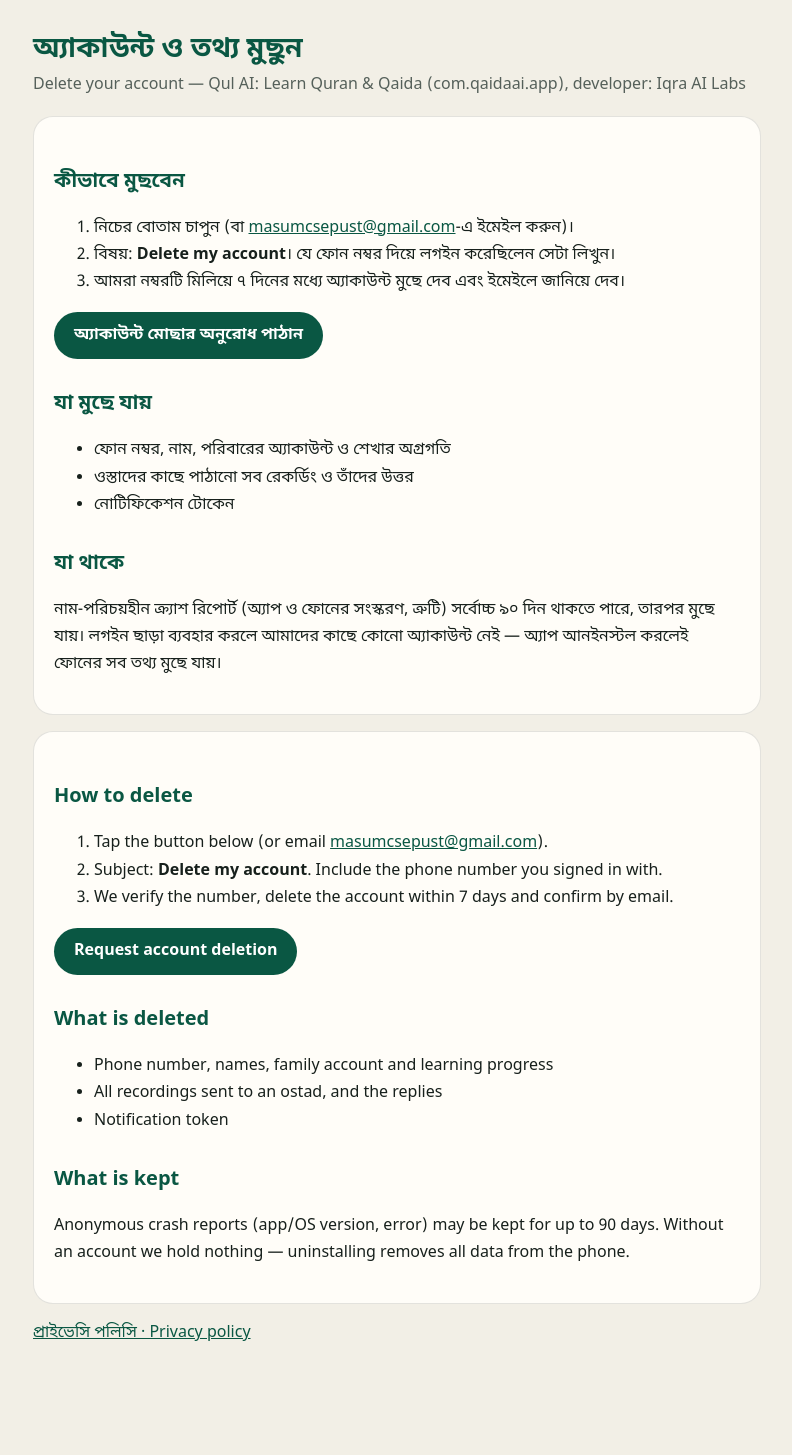
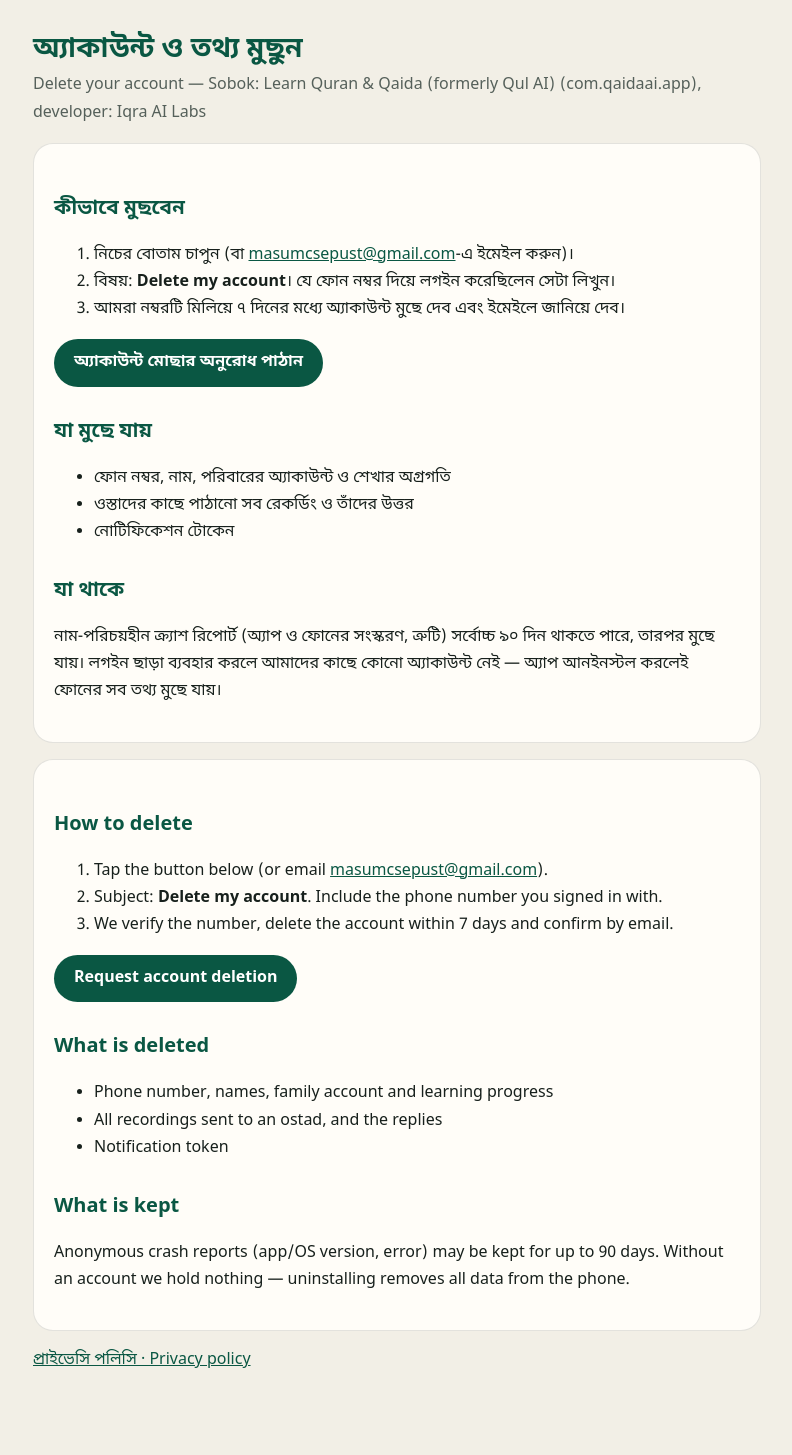
Before and after one commit to masumcsepust/masumcsepust.github.io, a Jekyll site: the page qul/delete-account.html, which Jekyll copies as it is, in a window 1280 px wide. Shown: the whole page, without its empty margins (243-1035 px from the left). Built offline with Jekyll 4.4.1, drawn with Linux system fonts in a browser that asks for light colours; before the commit the page ends 1427 px from its top, so only the background shows below that.

Commit message:
Rename the app on the privacy and account-deletion pages: Qul AI → সবক (Sobok)

```diff
--- a/qul/delete-account.html
+++ b/qul/delete-account.html
@@ -1,9 +1,9 @@
 <!doctype html>
 <html lang="bn"><head><meta charset="utf-8"><meta name="viewport" content="width=device-width,initial-scale=1">
-<title>অ্যাকাউন্ট মুছুন · কুল AI (Qul AI)</title><link rel="stylesheet" href="/qul/style.css"></head>
+<title>অ্যাকাউন্ট মুছুন · সবক (Sobok)</title><link rel="stylesheet" href="/qul/style.css"></head>
 <body><main>
 <h1>অ্যাকাউন্ট ও তথ্য মুছুন</h1>
-<p class="sub">Delete your account — Qul AI: Learn Quran &amp; Qaida (com.qaidaai.app), developer: Iqra AI Labs</p>
+<p class="sub">Delete your account — Sobok: Learn Quran &amp; Qaida (formerly Qul AI) (com.qaidaai.app), developer: Iqra AI Labs</p>
 
 <section class="card">
 <h2>কীভাবে মুছবেন</h2>
@@ -12,7 +12,7 @@
 <li>বিষয়: <b>Delete my account</b>। যে ফোন নম্বর দিয়ে লগইন করেছিলেন সেটা লিখুন।</li>
 <li>আমরা নম্বরটি মিলিয়ে ৭ দিনের মধ্যে অ্যাকাউন্ট মুছে দেব এবং ইমেইলে জানিয়ে দেব।</li>
 </ol>
-<p><a class="btn" href="mailto:masumcsepust@gmail.com?subject=Delete%20my%20account%20(Qul%20AI)&body=Phone%20number%3A%20">অ্যাকাউন্ট মোছার অনুরোধ পাঠান</a></p>
+<p><a class="btn" href="mailto:masumcsepust@gmail.com?subject=Delete%20my%20account%20(Sobok)&body=Phone%20number%3A%20">অ্যাকাউন্ট মোছার অনুরোধ পাঠান</a></p>
 <h2>যা মুছে যায়</h2>
 <ul>
 <li>ফোন নম্বর, নাম, পরিবারের অ্যাকাউন্ট ও শেখার অগ্রগতি</li>
@@ -30,7 +30,7 @@
 <li>Subject: <b>Delete my account</b>. Include the phone number you signed in with.</li>
 <li>We verify the number, delete the account within 7 days and confirm by email.</li>
 </ol>
-<p><a class="btn" href="mailto:masumcsepust@gmail.com?subject=Delete%20my%20account%20(Qul%20AI)&body=Phone%20number%3A%20">Request account deletion</a></p>
+<p><a class="btn" href="mailto:masumcsepust@gmail.com?subject=Delete%20my%20account%20(Sobok)&body=Phone%20number%3A%20">Request account deletion</a></p>
 <h2>What is deleted</h2>
 <ul><li>Phone number, names, family account and learning progress</li><li>All recordings sent to an ostad, and the replies</li><li>Notification token</li></ul>
 <h2>What is kept</h2>
--- a/qul/privacy-policy.html
+++ b/qul/privacy-policy.html
@@ -1,9 +1,9 @@
 <!doctype html>
 <html lang="bn"><head><meta charset="utf-8"><meta name="viewport" content="width=device-width,initial-scale=1">
-<title>প্রাইভেসি পলিসি · কুল AI (Qul AI)</title><link rel="stylesheet" href="/qul/style.css"></head>
+<title>প্রাইভেসি পলিসি · সবক (Sobok)</title><link rel="stylesheet" href="/qul/style.css"></head>
 <body><main>
-<h1>প্রাইভেসি পলিসি — কুল AI</h1>
-<p class="sub">Privacy Policy — Qul AI: Learn Quran &amp; Qaida (com.qaidaai.app) · সর্বশেষ হালনাগাদ: ২১ নভেম্বর ২০২৬</p>
+<h1>প্রাইভেসি পলিসি — সবক</h1>
+<p class="sub">Privacy Policy — Sobok: Learn Quran &amp; Qaida (formerly Qul AI) (com.qaidaai.app) · সর্বশেষ হালনাগাদ: ২১ নভেম্বর ২০২৬</p>
 <div class="lang"><a href="#bn">বাংলা</a><a href="#en">English</a></div>
 
 <section id="bn" class="card">
--- a/qul/privacy/index.html
+++ b/qul/privacy/index.html
@@ -1,9 +1,9 @@
 <!doctype html>
 <html lang="bn"><head><meta charset="utf-8"><meta name="viewport" content="width=device-width,initial-scale=1">
-<title>প্রাইভেসি পলিসি · কুল AI (Qul AI)</title><link rel="stylesheet" href="/qul/style.css"></head>
+<title>প্রাইভেসি পলিসি · সবক (Sobok)</title><link rel="stylesheet" href="/qul/style.css"></head>
 <body><main>
-<h1>প্রাইভেসি পলিসি — কুল AI</h1>
-<p class="sub">Privacy Policy — Qul AI: Learn Quran &amp; Qaida (com.qaidaai.app) · সর্বশেষ হালনাগাদ: ২১ নভেম্বর ২০২৬</p>
+<h1>প্রাইভেসি পলিসি — সবক</h1>
+<p class="sub">Privacy Policy — Sobok: Learn Quran &amp; Qaida (formerly Qul AI) (com.qaidaai.app) · সর্বশেষ হালনাগাদ: ২১ নভেম্বর ২০২৬</p>
 <div class="lang"><a href="#bn">বাংলা</a><a href="#en">English</a></div>
 
 <section id="bn" class="card">
```
